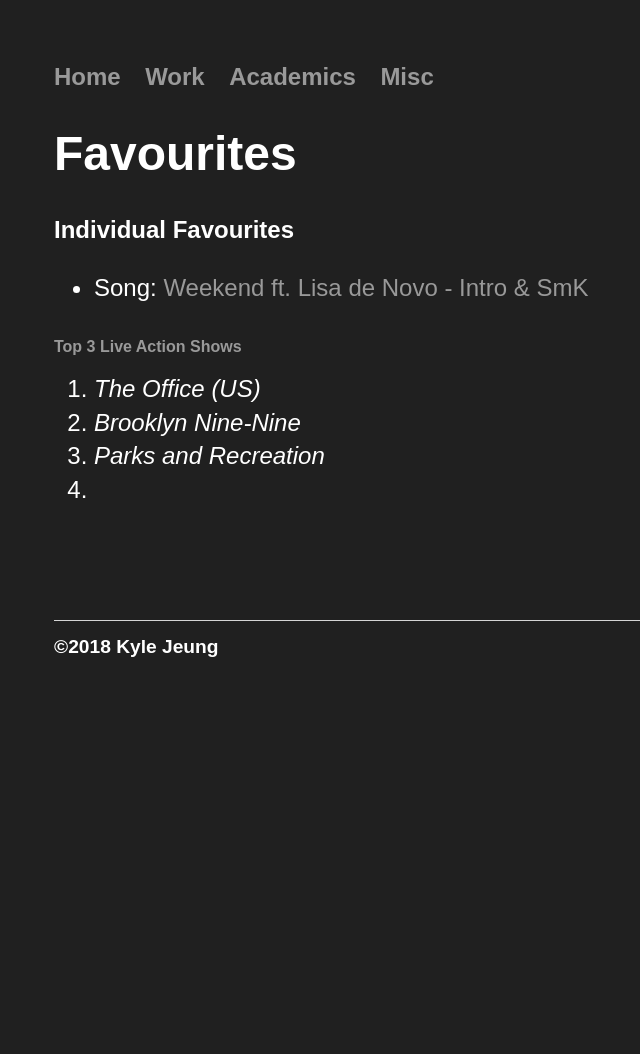
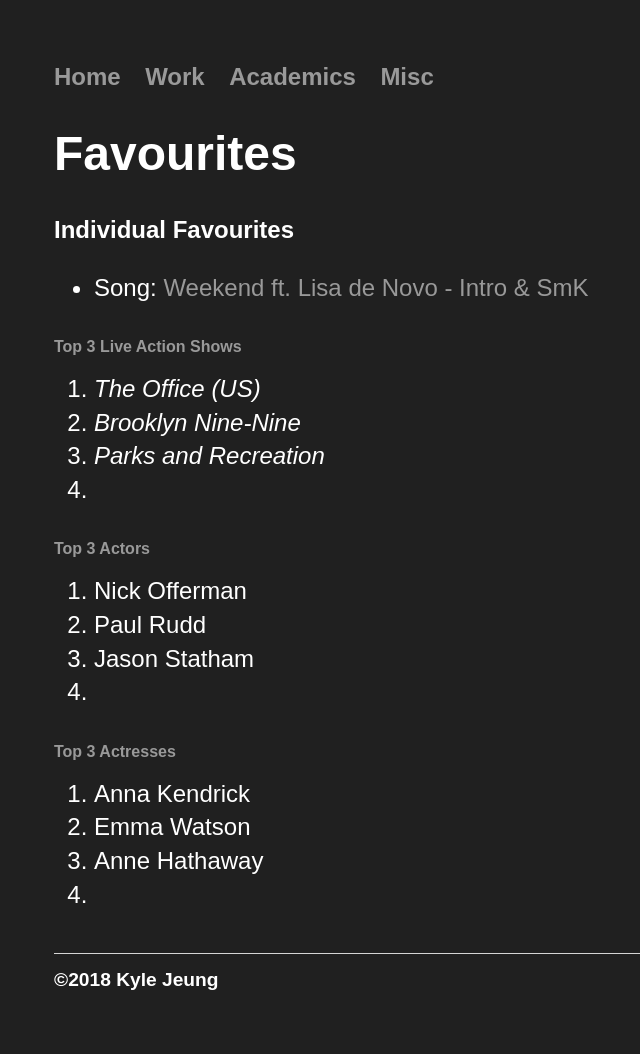
Before and after one commit to jeungkyle/portfolio, a Jekyll site: the page built from favourites/index.html, in a window 1280 px wide. Shown: the whole page, without its empty margins (138-778 px from the left). Built offline with Jekyll 4.4.1, drawn with Linux system fonts in a browser that asks for light colours; before the commit the page ends 900 px from its top, so only the background shows below that.

Commit message:
Update index.html

```diff
--- a/favourites/index.html
+++ b/favourites/index.html
@@ -18,11 +18,22 @@
 		<li><i>Brooklyn Nine-Nine</i></li>
 		<li><i>Parks and Recreation</i></li>
 		<li><i></i></li>
-
+	</ol>
 <br>
-	<b></b><br>
-
+	<b>Top 3 Actors</b><br>
+	<ol>
+		<li>Nick Offerman</li>
+		<li>Paul Rudd</li>
+		<li>Jason Statham</li>
+		<li></li>
+	</ol>
 <br>
-	<b></b><br>
+	<b>Top 3 Actresses</b><br>
+	<ol>
+		<li>Anna Kendrick</li>
+		<li>Emma Watson</li>
+		<li>Anne Hathaway</li>
+		<li></li>
+	</ol>
 
 </p>
```
